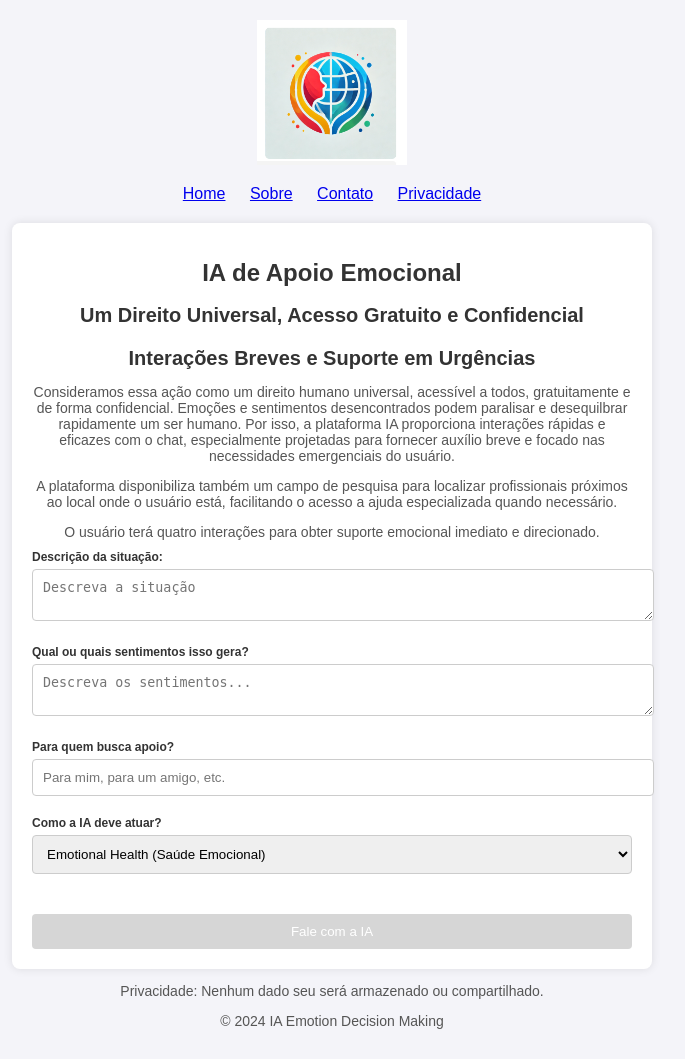
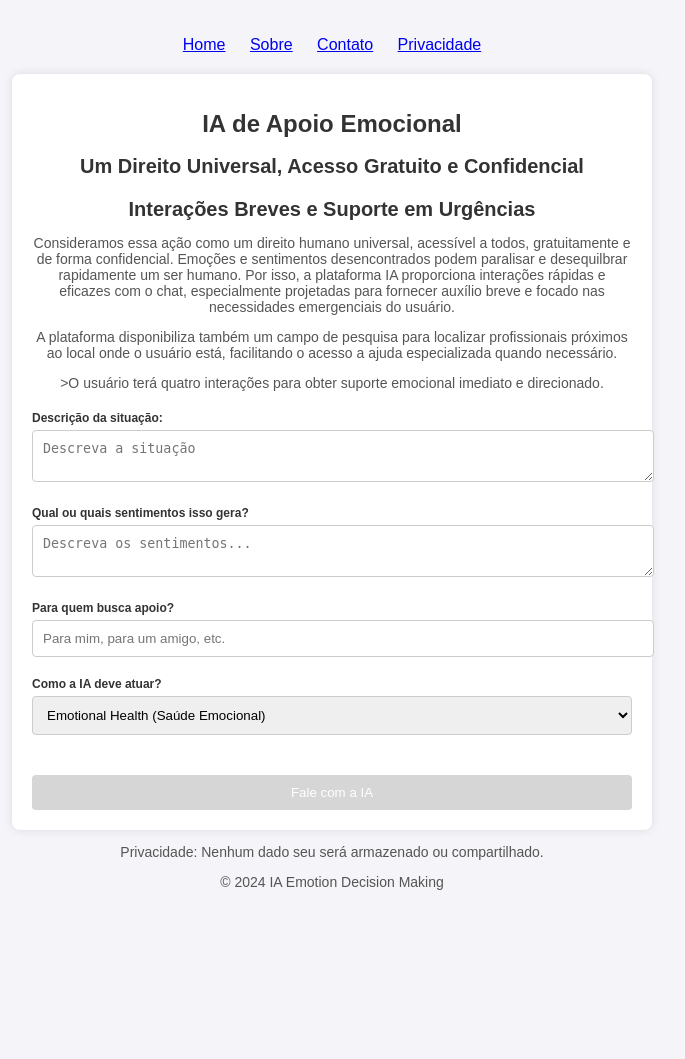
Before and after one commit to JoaoCarlosOrquiza/iaemotiondecisionmaking, a Flask app: page / in a window 1280 px wide. Shown: the whole page, without its empty margins (308-993 px from the left). After the commit the page ends 890 px from the top, so only its background shows below. Run offline with Flask 2, Linux system fonts and the light colour scheme.

Commit message:
Atualiza

```diff
--- a/static/css/styles.css
+++ b/static/css/styles.css
@@ -4,6 +4,16 @@
     justify-content: center;
     gap: 10px;
 }
+
+.spacing {
+    margin-bottom: 20px; /* Ajuste o valor conforme necessário */
+}
+
+/* Alternativamente, adicione margem ao formulário */
+form {
+    margin-top: 20px; /* Ajuste o valor conforme necessário */
+}
+
 
 /* Estilo para os botões de feedback */
 #feedback-form {
--- a/templates/index.html
+++ b/templates/index.html
@@ -12,7 +12,7 @@
 </head>
 <body>
     <header>
-        <img src="/static/images/logo.png" alt="Logo" class="logo">
+
         <nav>
             <ul class="nav-list">
                 <li><a href="#">Home</a></li>
@@ -28,9 +28,7 @@
         <h3>Interações Breves e Suporte em Urgências</h3>
         <p>Consideramos essa ação como um direito humano universal, acessível a todos, gratuitamente e de forma confidencial. Emoções e sentimentos desencontrados podem paralisar e desequilbrar rapidamente um ser humano. Por isso, a plataforma IA proporciona interações rápidas e eficazes com o chat, especialmente projetadas para fornecer auxílio breve e focado nas necessidades emergenciais do usuário.</p>
         <p>A plataforma disponibiliza também um campo de pesquisa para localizar profissionais próximos ao local onde o usuário está, facilitando o acesso a ajuda especializada quando necessário.</p>
-        <p>O usuário terá quatro interações para obter suporte emocional imediato e direcionado.</p>
-
-
+        <p class="spacing">>O usuário terá quatro interações para obter suporte emocional imediato e direcionado.</p>
         <!-- Formulário -->
         <form id="support-form">
             <label for="situation">Descrição da situação:</label>
```
